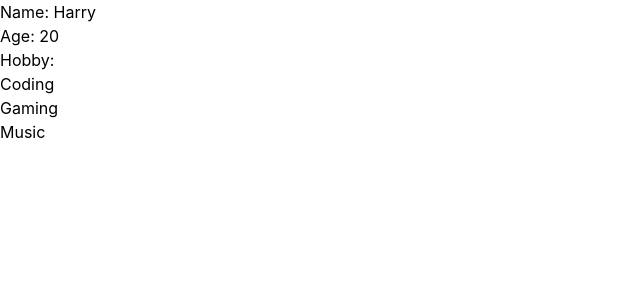
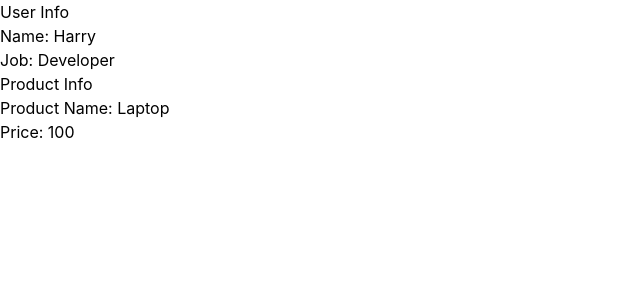
Before and after one commit to Hary300/Practice-React-TypeScript, a React (Vite) app: page / in a window 1280 px wide. Shown: the top 300 px of the page, without its empty margins (0-640 px from the left). Built offline with nearby package versions, Linux system fonts and the light colour scheme.

Commit message:
topic 2: JSX + Basic Component

```diff
--- a/src/App.tsx
+++ b/src/App.tsx
@@ -1,17 +1,11 @@
+import ProductCard from './components/ProductCard';
+import UserCard from './components/UserCard';
+
 function App() {
-  const name = 'Harry';
-  const age = 20;
-  const hobbies = ['Coding', 'Gaming', 'Music'];
   return (
     <>
-      <p>Name: {name}</p>
-      <p>Age: {age}</p>
-      <p>Hobby:</p>
-      <ul>
-        {hobbies.map((hobby, index) => {
-          return <li key={index}>{hobby}</li>;
-        })}
-      </ul>
+      <UserCard />
+      <ProductCard />
     </>
   );
 }
--- /dev/null
+++ b/src/components/ProductCard.tsx
@@ -0,0 +1,12 @@
+export default function ProductCard() {
+  const productName = 'Laptop';
+  const price = 100;
+
+  return (
+    <div>
+      <h2>Product Info</h2>
+      <p>Product Name: {productName}</p>
+      <p>Price: {price}</p>
+    </div>
+  );
+}
--- a/src/components/UserCard.tsx
+++ b/src/components/UserCard.tsx
@@ -0,0 +1,12 @@
+export default function UserCard() {
+  const name = 'Harry';
+  const job = 'Developer';
+
+  return (
+    <div>
+      <h2>User Info</h2>
+      <p>Name: {name}</p>
+      <p>Job: {job}</p>
+    </div>
+  );
+}
```
